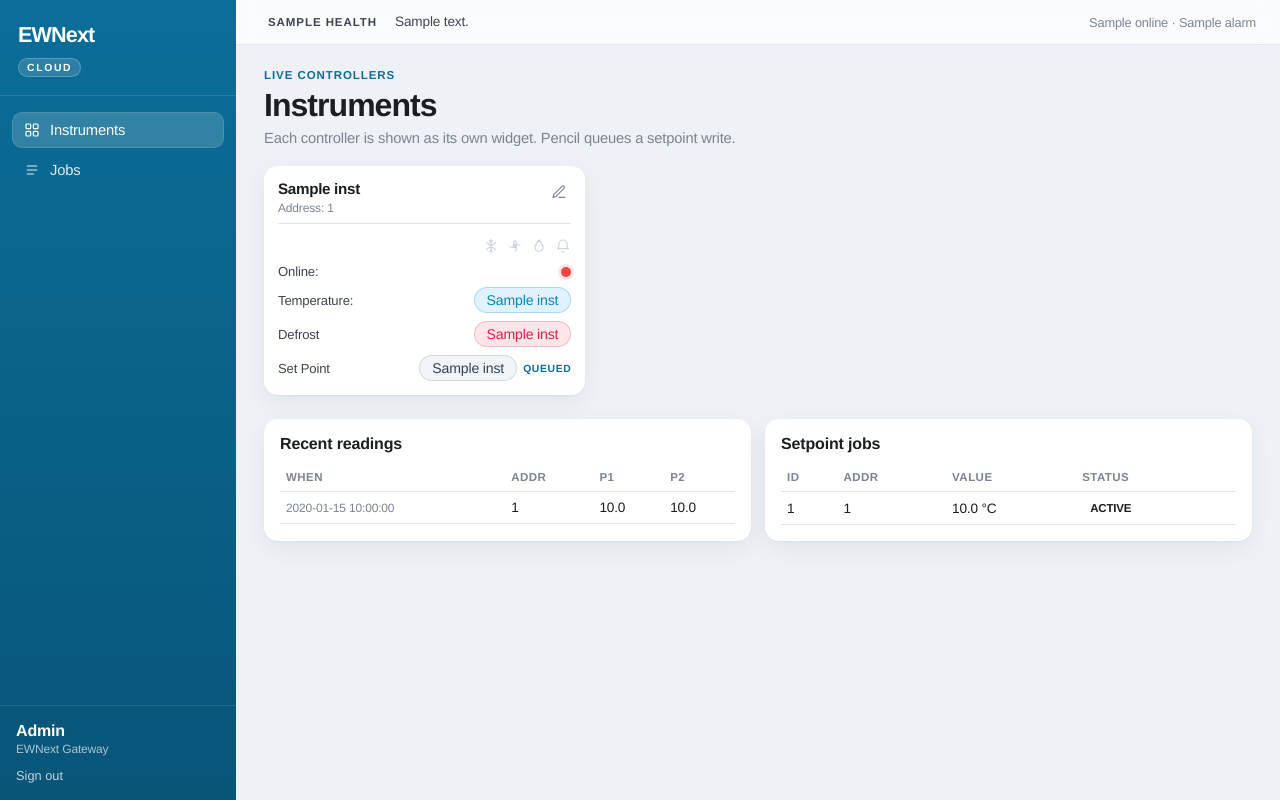
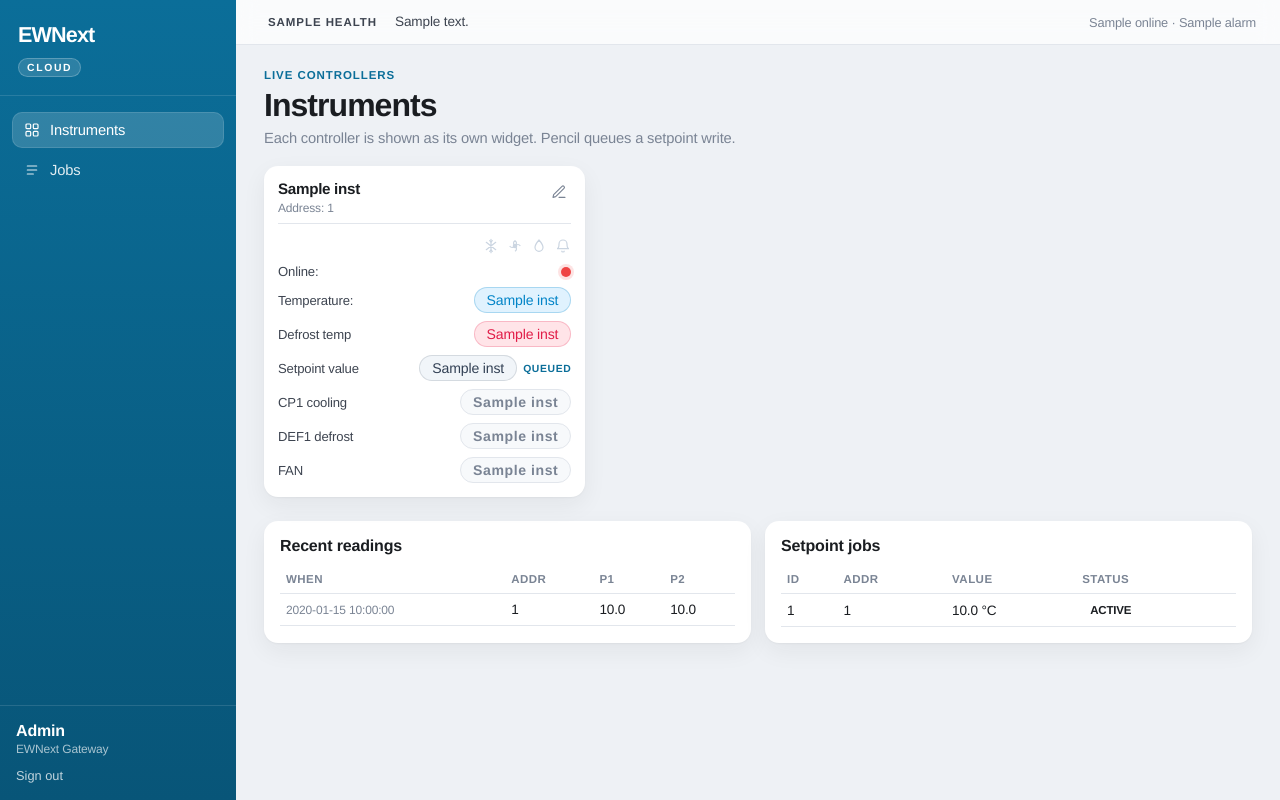
Before and after one commit to RichardChitambo2312/ewnext-cloud, a FastAPI app: template cloud/templates/index.html in a window 1280 px wide. Run offline with FastAPI, Linux system fonts and the light colour scheme; the template is opened without the code that fills it: most values are stand-ins (such as "Sample title", 1, 10 or a date in 2020); some libraries are stand-ins or nearby versions.

Commit message:
Show live setpoint and CP1/DEF1/FAN status on each instrument widget.
Decode SEt from analog register 5 and map status word 322 into cooling, defrost, and fan so the cloud cards match the controller LEDs.

Co-authored-by: Cursor <cursoragent@cursor.com>

```diff
--- a/cloud/app.py
+++ b/cloud/app.py
@@ -184,14 +184,14 @@ def require_admin(request: Request) -> None:
         raise HTTPException(401, "login required")
 
 
-def decode_values(values: Any) -> tuple[float | None, float | None, int | None]:
+def decode_values(values: Any) -> tuple[float | None, float | None, int | None, float | None]:
     if isinstance(values, str):
         try:
             values = json.loads(values)
         except json.JSONDecodeError:
             values = []
     if not isinstance(values, list) or not values:
-        return None, None, None
+        return None, None, None, None
     nums = []
     for v in values:
         try:
@@ -200,13 +200,14 @@ def decode_values(values: Any) -> tuple[float | None, float | None, int | None]:
             nums.append(None)
     probe1 = nums[0] / 10.0 if nums and nums[0] is not None else None
     probe2 = nums[1] / 10.0 if len(nums) > 1 and nums[1] is not None else None
+    # EWNext RAM block 4110: [Pb1, Pb2, Pb3, _, _, SEt, status]
+    setpoint = nums[5] / 10.0 if len(nums) > 5 and nums[5] is not None else None
     flags = None
     if len(nums) > 6 and nums[6] is not None:
         flags = int(nums[6])
     elif len(nums) > 2 and nums[2] is not None and float(nums[2]) == int(nums[2]):
-        # Some Teltonika maps pack digital status as the 3rd register.
         flags = int(nums[2])
-    return probe1, probe2, flags
+    return probe1, probe2, flags, setpoint
 
 
 def format_temp(value: Any) -> str:
@@ -259,6 +260,11 @@ def instrument_online(row: dict) -> bool:
 
 
 def decode_flags(flags: Any) -> dict[str, bool]:
+    """Map EWNext status word to CP1 / DEF1 / FAN.
+
+    Live 4116 values use the high LED bits (8/9/10). If those are all
+    clear, fall back to the low output bits (0/1/2).
+    """
     try:
         bits = int(flags)
     except (TypeError, ValueError):
@@ -269,12 +275,21 @@ def decode_flags(flags: Any) -> dict[str, bool]:
             "alarm": False,
             "defrost_active": False,
         }
+    high = bits & 0x0700
+    if high:
+        cooling = bool(bits & 0x0100)  # CP1
+        defrost_active = bool(bits & 0x0200)  # DEF1
+        fan = bool(bits & 0x0400)  # FAN
+    else:
+        cooling = bool(bits & 0x01)
+        defrost_active = bool(bits & 0x02)
+        fan = bool(bits & 0x04)
     return {
-        "cooling": bool(bits & 0x01),
-        "defrost_active": bool(bits & 0x02),
-        "fan": bool(bits & 0x04),
+        "cooling": cooling,
+        "defrost_active": defrost_active,
+        "fan": fan,
         "alarm": bool(bits & 0x08),
-        "humidity": bool(bits & 0x10),
+        "humidity": defrost_active,
     }
 
 
@@ -307,7 +322,11 @@ def decorate_instrument(row: dict, pending: dict | None) -> dict:
             "cooling": flags["cooling"],
             "fan": flags["fan"],
             "humidity": flags["humidity"],
+            "defrost_active": flags["defrost_active"],
             "alarm": flags["alarm"],
+            "cp1_label": "ON" if flags["cooling"] else "OFF",
+            "def1_label": "ON" if flags["defrost_active"] else "OFF",
+            "fan_label": "ON" if flags["fan"] else "OFF",
             "temperature_label": format_temp(probe1),
             "defrost_label": format_temp(inst.get("last_probe2")),
             "setpoint_label": format_temp(pending_value if pending_value is not None else setpoint),
@@ -355,7 +374,7 @@ async def ingest(request: Request) -> JSONResponse:
     except (TypeError, ValueError):
         raise HTTPException(400, "instrument_id required")
     values = body.get("values") or []
-    probe1, probe2, flags = decode_values(values)
+    probe1, probe2, flags, live_setpoint = decode_values(values)
     received = now_iso()
     values_store = json.dumps(values)
 
@@ -388,8 +407,8 @@ async def ingest(request: Request) -> JSONResponse:
             (device_id, instrument_id),
         )
         prev = cur.fetchone()
-        last_setpoint = None
-        if prev:
+        last_setpoint = live_setpoint
+        if last_setpoint is None and prev:
             last_setpoint = prev[0] if not isinstance(prev, dict) else prev.get("last_setpoint")
         stale = 1 if body.get("stale") else 0
         if _is_pg():
@@ -403,6 +422,7 @@ async def ingest(request: Request) -> JSONResponse:
                     server_name = EXCLUDED.server_name,
                     last_probe1 = EXCLUDED.last_probe1,
                     last_probe2 = EXCLUDED.last_probe2,
+                    last_setpoint = COALESCE(EXCLUDED.last_setpoint, instruments.last_setpoint),
                     last_flags = EXCLUDED.last_flags,
                     last_stale = EXCLUDED.last_stale,
                     last_seen = EXCLUDED.last_seen
@@ -430,6 +450,7 @@ async def ingest(request: Request) -> JSONResponse:
                     server_name = excluded.server_name,
                     last_probe1 = excluded.last_probe1,
                     last_probe2 = excluded.last_probe2,
+                    last_setpoint = COALESCE(excluded.last_setpoint, instruments.last_setpoint),
                     last_flags = excluded.last_flags,
                     last_stale = excluded.last_stale,
                     last_seen = excluded.last_seen
--- a/cloud/static/app.css
+++ b/cloud/static/app.css
@@ -362,8 +362,9 @@ button {
   color: var(--ok);
 }
 
-.si.on-hum {
-  color: #38bdf8;
+.si.on-hum,
+.si.on-defrost {
+  color: var(--defrost);
 }
 
 .si.on-alarm {
@@ -427,6 +428,30 @@ button {
   color: var(--setpoint-fg);
   background: var(--setpoint-bg);
   border-color: rgba(51, 65, 85, 0.15);
+}
+
+.pill-on {
+  color: #15803d;
+  background: var(--ok-soft);
+  border-color: rgba(34, 197, 94, 0.28);
+  font-weight: 700;
+  letter-spacing: 0.04em;
+}
+
+.pill-on-defrost {
+  color: var(--defrost);
+  background: var(--defrost-soft);
+  border-color: rgba(225, 29, 72, 0.22);
+  font-weight: 700;
+  letter-spacing: 0.04em;
+}
+
+.pill-off {
+  color: var(--muted);
+  background: var(--fog);
+  border-color: var(--line);
+  font-weight: 700;
+  letter-spacing: 0.04em;
 }
 
 .dot {
--- a/cloud/templates/index.html
+++ b/cloud/templates/index.html
@@ -80,19 +80,19 @@
             </header>
 
             <div class="status-icons" aria-label="Operating status">
-              <span class="si{% if inst.cooling %} on-cool{% endif %}" title="Cooling">
+              <span class="si{% if inst.cooling %} on-cool{% endif %}" title="CP1 cooling">
                 <svg width="16" height="16" viewBox="0 0 24 24" fill="none" stroke="currentColor" stroke-width="1.8">
                   <path d="M12 2v20M4.9 6.5l14.2 11M4.9 17.5l14.2-11" stroke-linecap="round"/>
                   <path d="M12 6l-2-2M12 6l2-2M12 18l-2 2M12 18l2 2" stroke-linecap="round"/>
                 </svg>
               </span>
-              <span class="si{% if inst.fan %} on-fan{% endif %}" title="Fan">
+              <span class="si{% if inst.fan %} on-fan{% endif %}" title="FAN">
                 <svg class="{% if inst.fan %}spin{% endif %}" width="16" height="16" viewBox="0 0 24 24" fill="none" stroke="currentColor" stroke-width="1.8">
                   <circle cx="12" cy="12" r="2.5"/>
                   <path d="M12 4c3 2 3 5 0 8 3-3 6-3 8 0-2-3-5-3-8 0 3 3 3 6 0 8 3-2 3-5 0-8-3 3-6 3-8 0 2 3 5 3 8 0-3-3-3-6 0-8z"/>
                 </svg>
               </span>
-              <span class="si{% if inst.humidity %} on-hum{% endif %}" title="Humidity">
+              <span class="si{% if inst.defrost_active %} on-defrost{% endif %}" title="DEF1 defrost">
                 <svg width="16" height="16" viewBox="0 0 24 24" fill="none" stroke="currentColor" stroke-width="1.8">
                   <path d="M12 3s6 7 6 11a6 6 0 1 1-12 0c0-4 6-11 6-11z" stroke-linejoin="round"/>
                 </svg>
@@ -115,17 +115,29 @@
                 <dd><span class="pill pill-temp">{{ inst.temperature_label }}</span></dd>
               </div>
               <div>
-                <dt>Defrost</dt>
+                <dt>Defrost temp</dt>
                 <dd><span class="pill pill-defrost">{{ inst.defrost_label }}</span></dd>
               </div>
               <div>
-                <dt>Set Point</dt>
+                <dt>Setpoint value</dt>
                 <dd>
                   <span class="pill pill-setpoint">{{ inst.setpoint_label }}</span>
                   {% if inst.pending_setpoint is not none %}
                   <span class="queued">queued</span>
                   {% endif %}
                 </dd>
+              </div>
+              <div>
+                <dt>CP1 cooling</dt>
+                <dd><span class="pill {% if inst.cooling %}pill-on{% else %}pill-off{% endif %}">{{ inst.cp1_label }}</span></dd>
+              </div>
+              <div>
+                <dt>DEF1 defrost</dt>
+                <dd><span class="pill {% if inst.defrost_active %}pill-on-defrost{% else %}pill-off{% endif %}">{{ inst.def1_label }}</span></dd>
+              </div>
+              <div>
+                <dt>FAN</dt>
+                <dd><span class="pill {% if inst.fan %}pill-on{% else %}pill-off{% endif %}">{{ inst.fan_label }}</span></dd>
               </div>
             </dl>
 
```
